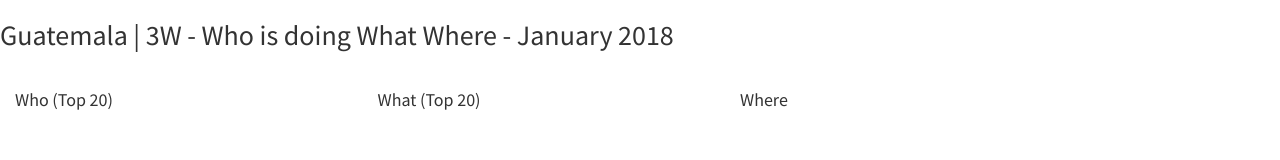
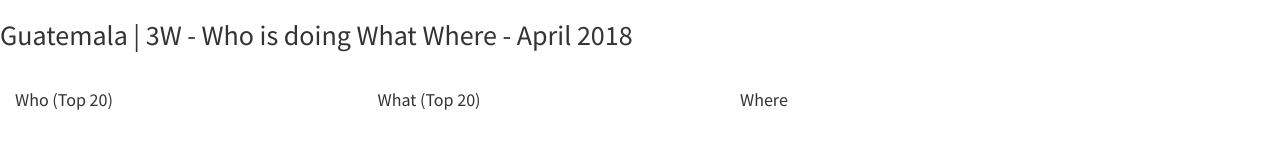
Before and after one commit to OCHA-DAP/hdx-ocha-rolac-guatemala-3w, a plain HTML site: page index.html in a window 1280 px wide. Shown: the top 160 px of the page. Drawn offline with Linux system fonts and the light colour scheme; no server answers; a script that the page names is missing.

Commit message:
date update

```diff
--- a/index.html
+++ b/index.html
@@ -22,7 +22,7 @@
     <body>
         <div class="container">
             <div class="row">
-                <h2>Guatemala | 3W - Who is doing What Where - January 2018</h2>
+                <h2>Guatemala | 3W - Who is doing What Where - April 2018</h2>
             </div>
             <div class="row">
                 <div class="col-md-3 col-sm-3 col-xs-6">
```
